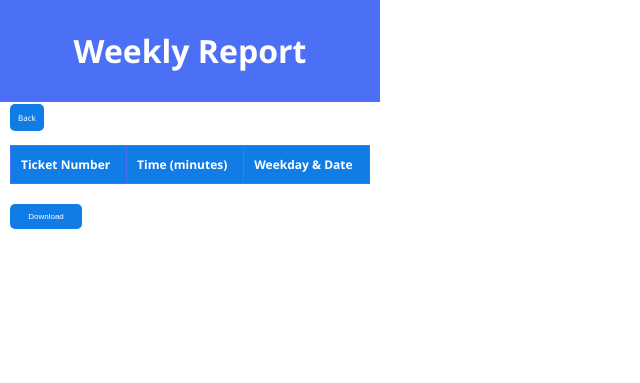
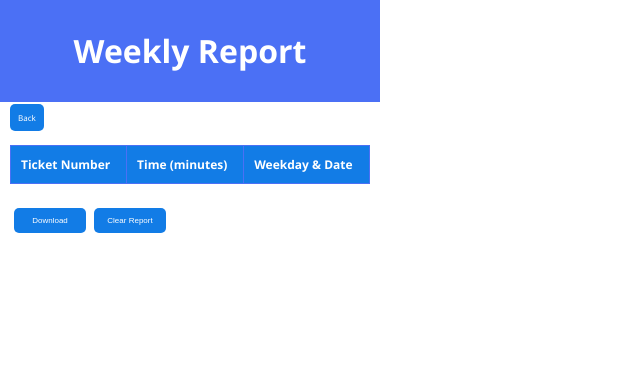
Before and after one commit to cmvyas/TimeTracker, a browser extension: page TimeTracker/report.html in a window 1280 px wide. Shown: the whole page, without its empty margins (0-640 px from the left). Drawn offline with Linux system fonts and the light colour scheme.

Commit message:
cancel button

```diff
--- a/TimeTracker/report.html
+++ b/TimeTracker/report.html
@@ -70,12 +70,16 @@
         }
         #bottom {
             display: flex;
-            flex-direction: column;
+            flex-direction: row;
             margin: 10px;
+        }
+        #bottom>button{
+            margin:4px;
         }
         .total-time-summary {
             font-weight: normal;
             color: #023a72;
+            margin-left:14px;
         }
     </style>
 </head>
@@ -96,9 +100,11 @@
             <tbody></tbody>
         </table>
     </div>
+    <div class="total-time-summary" id="total-time-summary"></div>
     <div id="bottom">
-        <div class="total-time-summary" id="total-time-summary"></div>
+
         <button id="download-report">Download</button>
+        <button id="clear-report">Clear Report</button>
     </div>
 
     <script src="report.js"></script>
```
